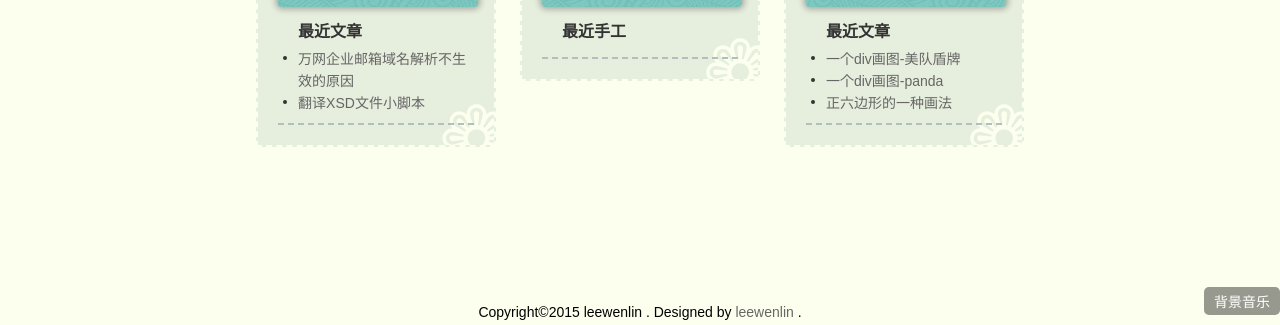
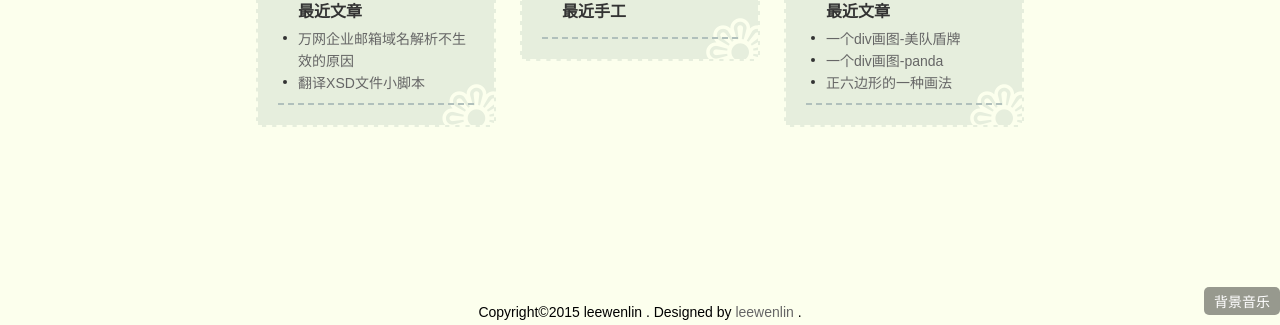
Before and after one commit to leewenlin/leewenlin.github.io, a plain HTML site: page index.html in a window 1280 px wide. Shown: the part 475-800 px from the top of the page. Drawn offline with nearby package versions, Linux system fonts and the light colour scheme.

Commit message:
Signed-off-by: leewenlin <412443296@qq.com>

```diff
--- a/css/home.css
+++ b/css/home.css
@@ -186,7 +186,7 @@ a:visited{
 }
 .paper{
 	overflow: hidden;
-	margin-top: 5rem;
+	margin-top: 4rem;
 	width: 24rem;
 	vertical-align: text-top;
 	display: inline-block;
@@ -347,9 +347,6 @@ footer{
 	.paper~.paper{
 	margin-left: 2rem;
 	}
-	.paper{
-		margin-top: 6rem;
-	}
 	.title{
 		margin: auto;
 	}
@@ -368,12 +365,8 @@ footer{
 	margin-left: 2rem;
 	}
 }
-@media (max-height: 799px){
-	footer{
-		position: static;
-	}
-}
-@media (min-height: 800px){
+
+@media (min-height: 800px) and (min-width: 992px){
 	footer{
 		position: absolute;
 	}
```
